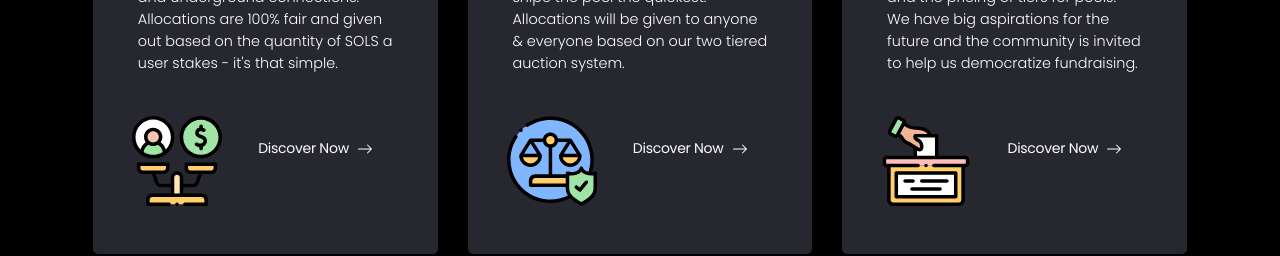
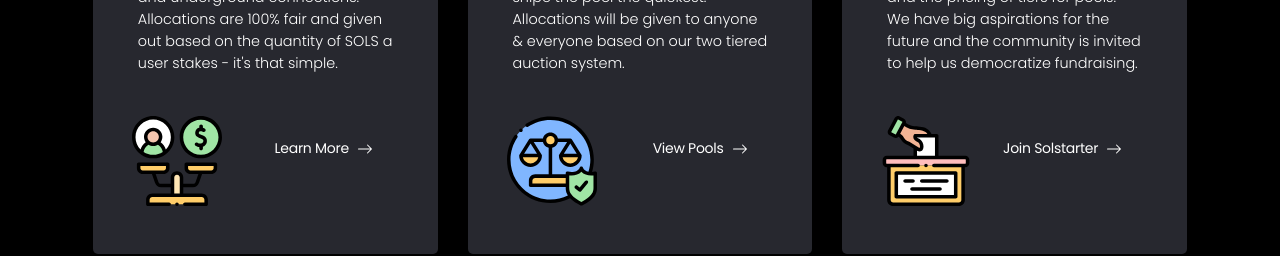
Before and after one commit to webguyshaun/solstarter, a plain HTML site: page index.html in a window 1280 px wide. Shown: the part 1840-2096 px from the top of the page. Drawn offline with nearby package versions, Linux system fonts and the light colour scheme; a script that the page names is missing.

Commit message:
tgext chanfge
text changes

```diff
--- a/index.html
+++ b/index.html
@@ -175,7 +175,7 @@
           <div class="card-1__content">
             <h3 class="card-1__title"><span class="purple">Fair Distribution</span></h3>
             <p class="card-1__paragraph">IDO projects on Solstarter don't have any backdoor raises for VC's and underground connections. Allocations are 100% fair and given out based on the quantity of SOLS a user stakes - it's that simple.</p>
-            <div class="card-1__button-container"><span class="card-1__cta-text">Discover Now</span><span class="mx-1"></span><svg class="card-1__cta-icon" width="1em" height="1em" viewBox="0 0 16 16" fill="currentColor" xmlns="http://www.w3.org/2000/svg">
+            <div class="card-1__button-container"><span class="card-1__cta-text">Learn More</span><span class="mx-1"></span><svg class="card-1__cta-icon" width="1em" height="1em" viewBox="0 0 16 16" fill="currentColor" xmlns="http://www.w3.org/2000/svg">
                 <path fill-rule="evenodd" d="M1 8a.5.5 0 0 1 .5-.5h11.793l-3.147-3.146a.5.5 0 0 1 .708-.708l4 4a.5.5 0 0 1 0 .708l-4 4a.5.5 0 0 1-.708-.708L13.293 8.5H1.5A.5.5 0 0 1 1 8z"></path>
               </svg></div>
           </div>
@@ -187,7 +187,7 @@
           <div class="card-1__content">
             <h3 class="card-1__title"><span class="purple">Guaranteed Allocations</span></h3>
             <p class="card-1__paragraph">Gone are the games of who can click a button first or which bot can snipe the pool the quickest. Allocations will be given to anyone & everyone based on our two tiered auction system.</p>
-            <div class="card-1__button-container"><span class="card-1__cta-text">Discover Now</span><span class="mx-1"></span><svg class="card-1__cta-icon" width="1em" height="1em" viewBox="0 0 16 16" fill="currentColor" xmlns="http://www.w3.org/2000/svg">
+            <div class="card-1__button-container"><span class="card-1__cta-text">View Pools</span><span class="mx-1"></span><svg class="card-1__cta-icon" width="1em" height="1em" viewBox="0 0 16 16" fill="currentColor" xmlns="http://www.w3.org/2000/svg">
                 <path fill-rule="evenodd" d="M1 8a.5.5 0 0 1 .5-.5h11.793l-3.147-3.146a.5.5 0 0 1 .708-.708l4 4a.5.5 0 0 1 0 .708l-4 4a.5.5 0 0 1-.708-.708L13.293 8.5H1.5A.5.5 0 0 1 1 8z"></path>
               </svg></div>
           </div>
@@ -201,7 +201,7 @@
             <p class="card-1__paragraph">Solstarter is governed by a DAO to determine the future of Solstarter and the pricing of tiers for pools. We have big aspirations for the future and the community is invited to help us democratize fundraising.
 
 </p>
-            <div class="card-1__button-container"><span class="card-1__cta-text">Discover Now</span><span class="mx-1"></span><svg class="card-1__cta-icon" width="1em" height="1em" viewBox="0 0 16 16" fill="currentColor" xmlns="http://www.w3.org/2000/svg">
+            <div class="card-1__button-container"><span class="card-1__cta-text">Join Solstarter</span><span class="mx-1"></span><svg class="card-1__cta-icon" width="1em" height="1em" viewBox="0 0 16 16" fill="currentColor" xmlns="http://www.w3.org/2000/svg">
                 <path fill-rule="evenodd" d="M1 8a.5.5 0 0 1 .5-.5h11.793l-3.147-3.146a.5.5 0 0 1 .708-.708l4 4a.5.5 0 0 1 0 .708l-4 4a.5.5 0 0 1-.708-.708L13.293 8.5H1.5A.5.5 0 0 1 1 8z"></path>
               </svg></div>
           </div>
```
